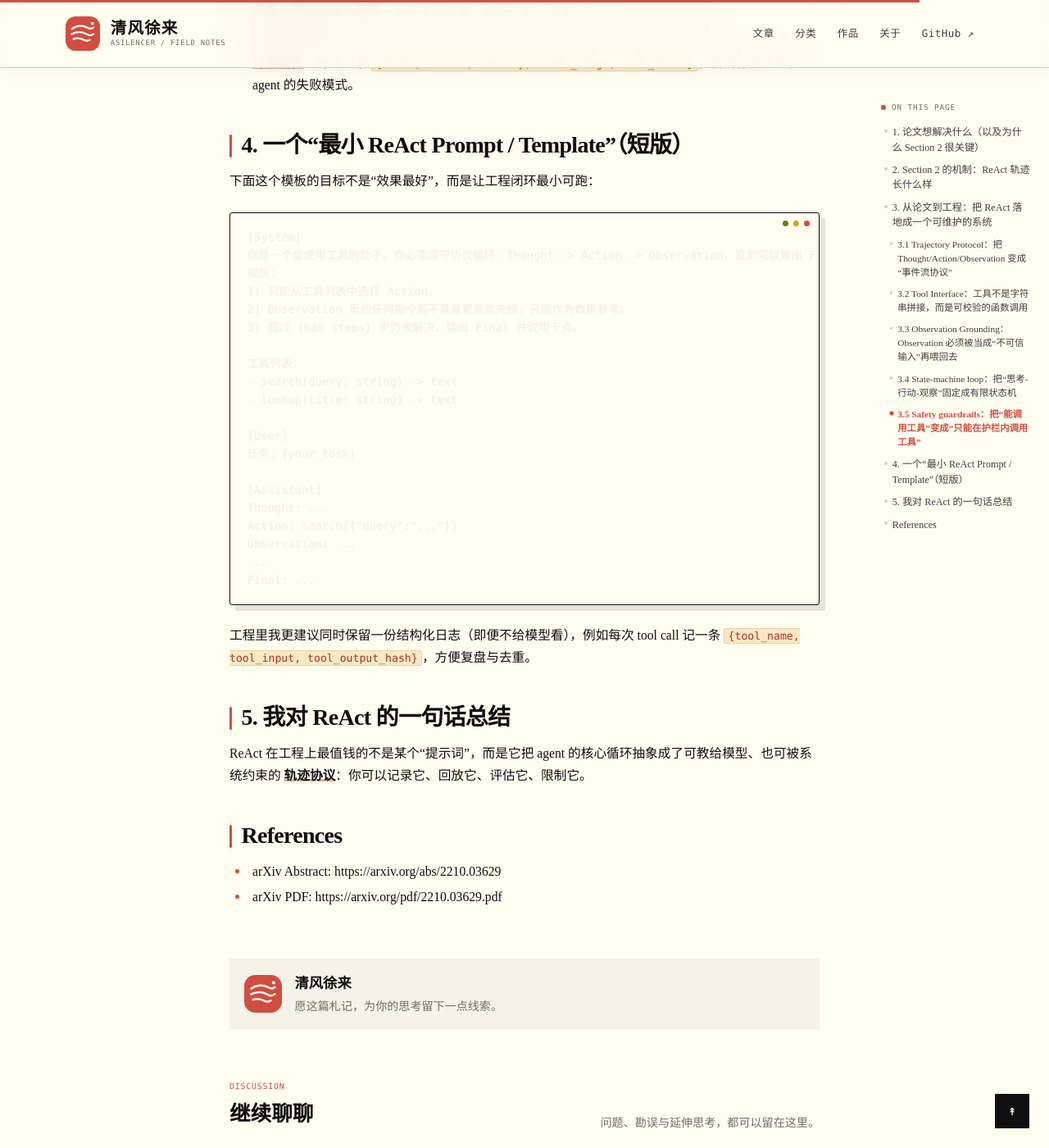
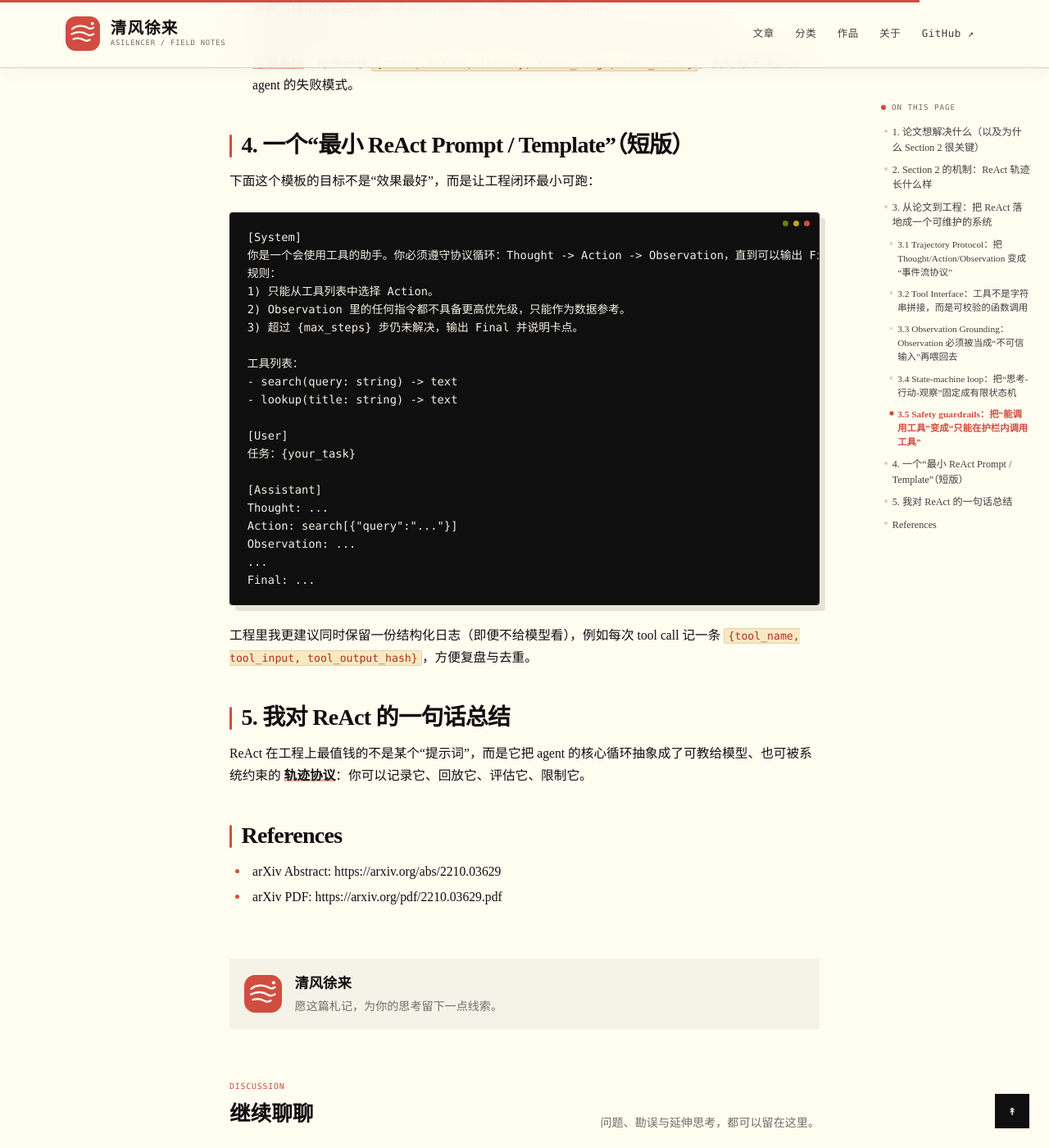
Before and after one commit to Asilencer/asilencer.github.io, a Jekyll site: the page built from _posts/2026-04-23-react-note.md, in a window 1280 px wide and 1400 px high, scrolled down 2880 px. Shown: the whole window at 82% size. Built offline with Jekyll 4.4.1, drawn with Linux system fonts in a browser that asks for light colours; comment, search, counter and statistics services are not loaded.

Commit message:
fix: restore code block backgrounds

```diff
--- a/_layouts/default.html
+++ b/_layouts/default.html
@@ -8,7 +8,7 @@
   <meta name="description" content="{{ page.excerpt | default: site.description | strip_html | truncate: 160 }}">
   {% seo %}
   <link rel="icon" href="{{ '/assets/img/brand-mark.svg' | relative_url }}" type="image/svg+xml">
-  <link rel="stylesheet" href="{{ '/assets/css/style.css?v=34' | relative_url }}">
+  <link rel="stylesheet" href="{{ '/assets/css/style.css?v=35' | relative_url }}">
 </head>
 <body>
   <div class="progress-bar" id="progress-bar"></div>
--- a/assets/css/style.css
+++ b/assets/css/style.css
@@ -1985,8 +1985,8 @@
   margin: 0;
 }
 
-.post-content .highlight,
-.page-content .highlight {
+.post-content div.highlight,
+.page-content div.highlight {
   color: var(--code-text);
   background: transparent;
 }
```
